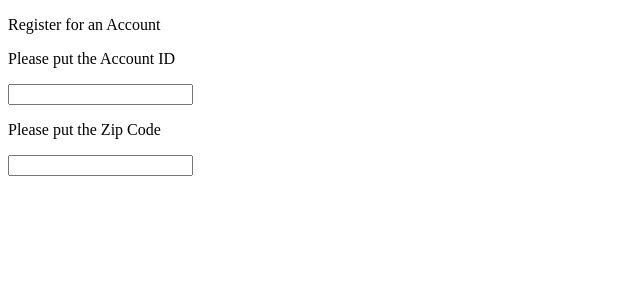
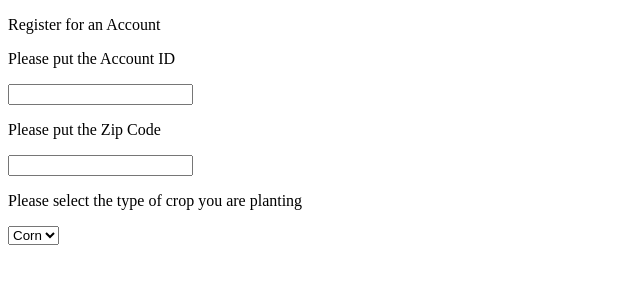
Before and after one commit to cty012/HackIllinois, a website: page website/public/views/register/index.html in a window 1280 px wide. Shown: the whole page, without its empty margins (0-640 px from the left). Drawn offline with Linux system fonts and the light colour scheme.

Commit message:
Update index.html

```diff
--- a/website/public/views/register/index.html
+++ b/website/public/views/register/index.html
@@ -12,11 +12,16 @@
     <p> Please put the Zip Code </p>
     <form>
       <input type = "text" name = "Zip_Code" value = "">
-    </form>
+      <p> Please select the type of crop you are planting </p>
+      <select name = "crop" id = "crop">
+        <option value = "corn">Corn</option>
+        <option value = "potato>Potato</option>
+                         </select>
   </body>
 
 
 
 
 
+
 </html>
```
